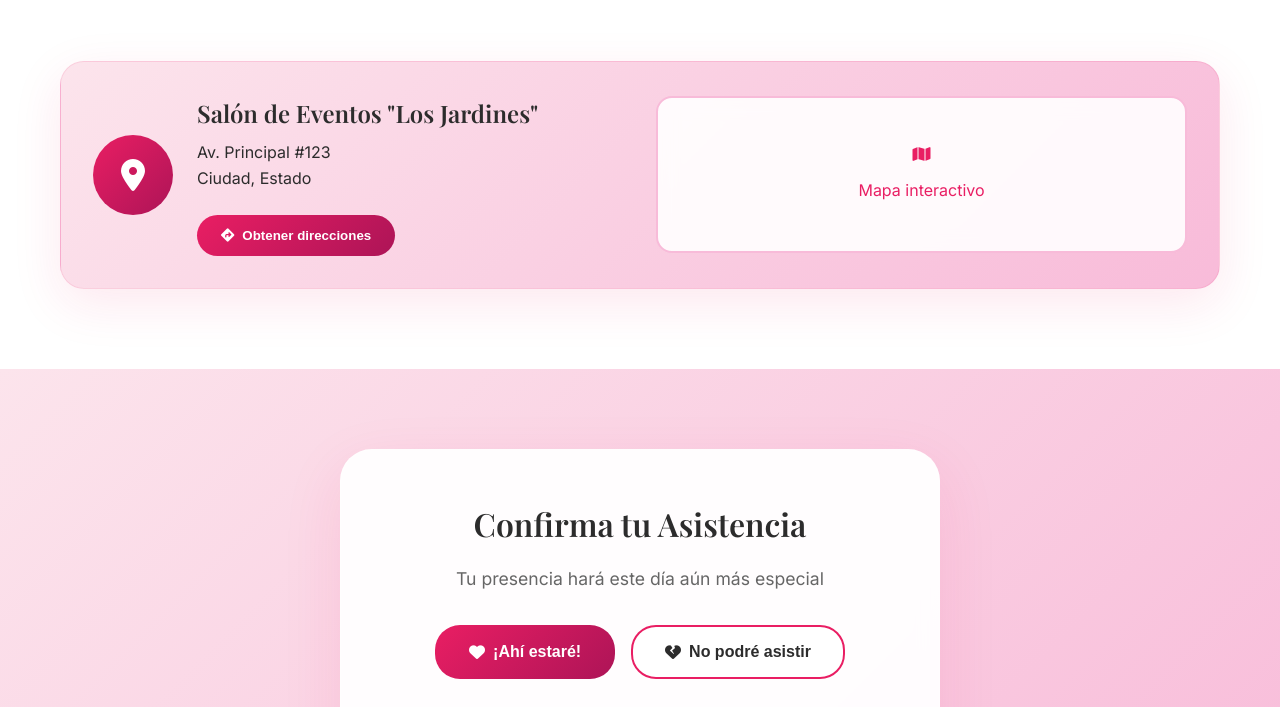
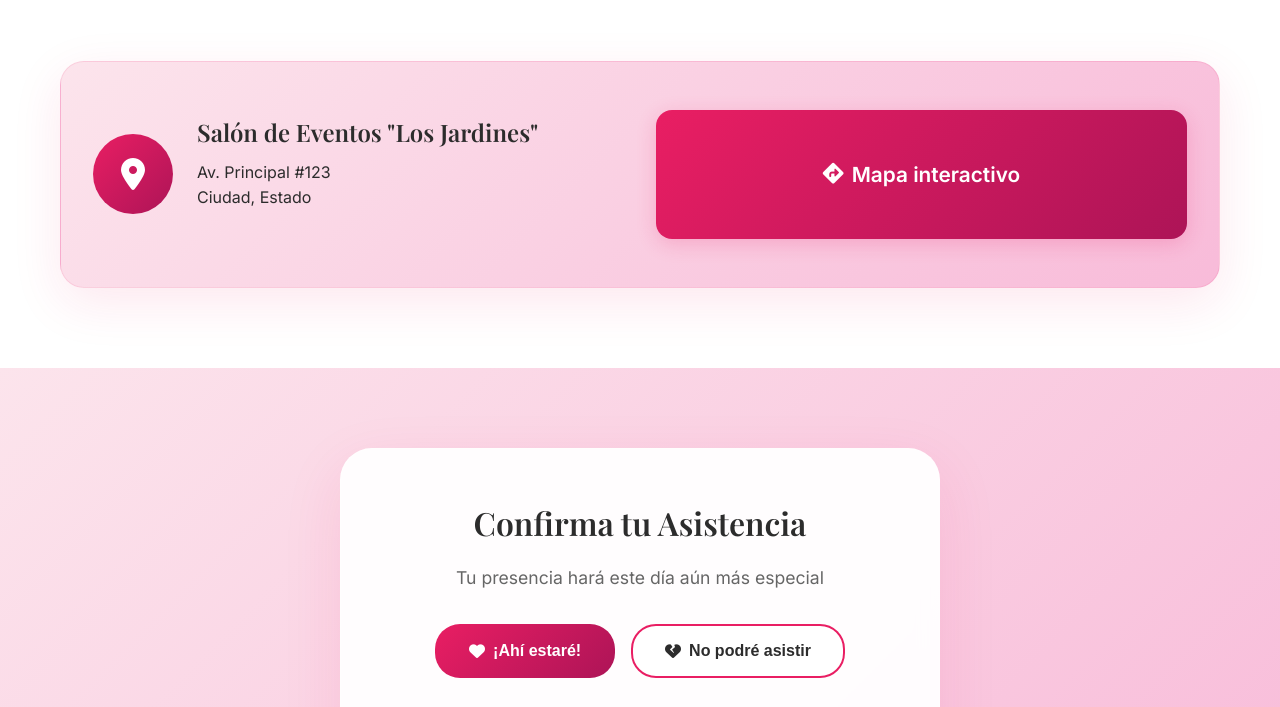
Before and after one commit to FeliG2202/15Anos, a plain HTML site: page index.html in a window 1280 px wide. Shown: the part 3534-4241 px from the top of the page. Drawn offline with nearby package versions, Linux system fonts and the light colour scheme.

Commit message:
updoloap

```diff
--- a/index.html
+++ b/index.html
@@ -178,8 +178,7 @@
 
             <div class="gallery-grid">
                 <div class="gallery-item main-photo" onclick="openModal(0)">
-                    <img src="./src/img/portada.jpg"
-                        alt="Itza - Foto principal">
+                    <img src="./src/img/portada.jpg" alt="Itza - Foto principal">
                     <div class="gallery-overlay">
                         <div class="overlay-content">
                             <i class="fas fa-search-plus"></i>
@@ -278,17 +277,10 @@
                     <div class="location-details">
                         <h4>Salón de Eventos "Los Jardines"</h4>
                         <p>Av. Principal #123<br>Ciudad, Estado</p>
-                        <button class="directions-btn" onclick="openMap()">
-                            <i class="fas fa-directions"></i>
-                            Obtener direcciones
-                        </button>
                     </div>
                 </div>
                 <div class="location-map">
-                    <div class="map-placeholder">
-                        <i class="fas fa-map"></i>
-                        <span>Mapa interactivo</span>
-                    </div>
+                    <a href="#" onclick="openMap()"><i class="fas fa-directions"></i><span>Mapa interactivo</span></a>
                 </div>
             </div>
         </div>
--- a/styles.css
+++ b/styles.css
@@ -905,19 +905,41 @@ section {
 
 .location-map {
   text-align: center;
-}
-
-.map-placeholder {
-  background: rgba(255, 255, 255, 0.9);
-  backdrop-filter: blur(10px);
-  padding: 3rem;
+  background: var(--gradient-accent);
   border-radius: 16px;
-  color: var(--accent-pink);
+  padding: 3rem 0;
   display: flex;
   flex-direction: column;
   align-items: center;
-  gap: 1rem;
-  border: 2px solid var(--secondary-pink);
+  justify-content: center;
+  box-shadow: 0 5px 20px var(--shadow-medium);
+  margin: 1rem 0;
+  transition: transform 0.2s;
+}
+
+.location-map:hover {
+  transform: translateY(-8px);
+}
+
+.location-map a {
+  font-size: 1.3rem;
+  text-decoration: none;
+  color: var(--white);
+  font-weight: 600;
+  display: inline-flex;
+  align-items: center;
+  gap: 0.5rem;
+  border: none;
+  background: none;
+  box-shadow: none;
+  padding: 0;
+  margin: 0;
+  cursor: pointer;
+  transition: color 0.3s;
+}
+
+.location-map a:hover {
+  color: var(--white);
 }
 
 /* RSVP moderno */
```
